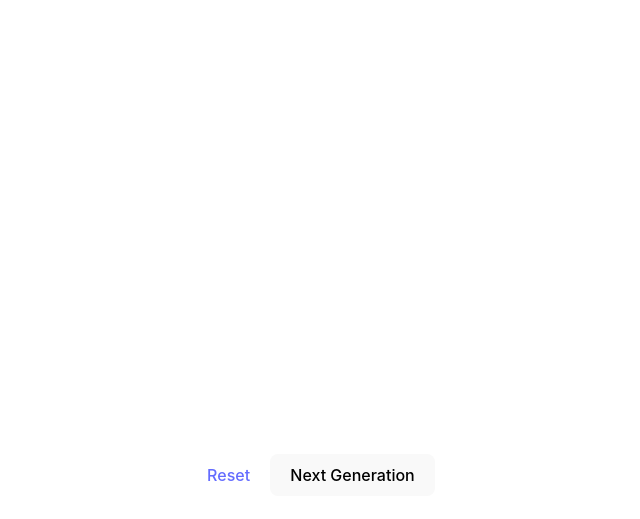
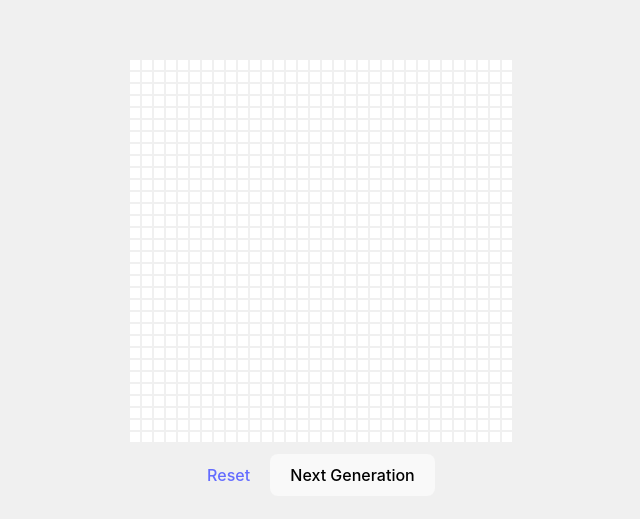
Before and after one commit to ben-x9/cell-simulator, a React (Vite) app: page / in a window 1280 px wide. Shown: the part 123-642 px from the top of the page, without its empty margins (319-959 px from the left). Built offline with nearby package versions, Linux system fonts and the light colour scheme.

Commit message:
Make empty cells visible

```diff
--- a/src/index.css
+++ b/src/index.css
@@ -31,6 +31,7 @@ body {
   place-items: center;
   min-width: 320px;
   min-height: 100vh;
+  background-color: #f0f0f0;
 }
 
 h1 {
```
